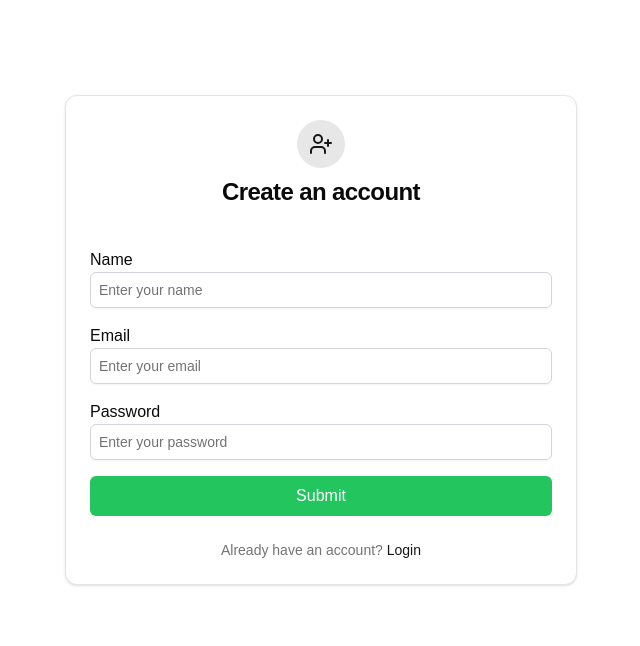
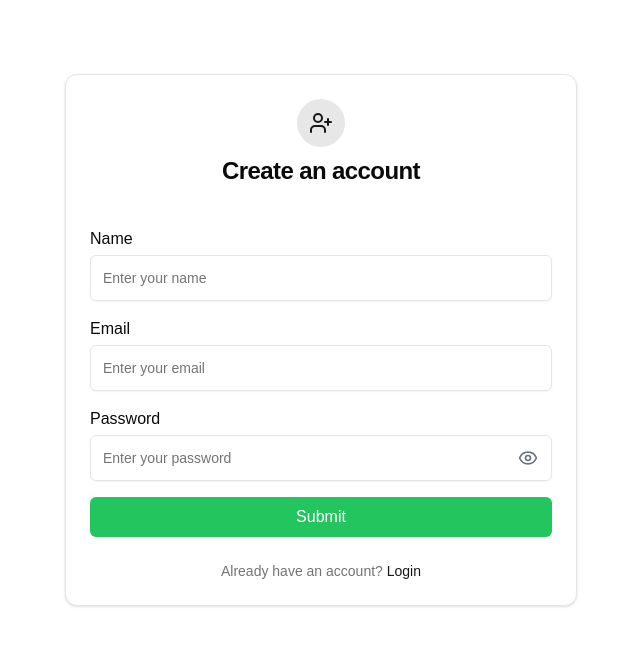
Before and after one commit to rakib-repliq/vocabulary-frontend, a Next.js app: page /register in a window 1280 px wide. Shown: the top 646 px of the page, without its empty margins (319-959 px from the left). Built offline with nearby package versions, Linux system fonts and the light colour scheme.

Commit message:
feat: add InputField & PasswordInput component   - Integrate with LoginForm and RegisterForm

```diff
--- a/components/auth/login-form.tsx
+++ b/components/auth/login-form.tsx
@@ -1,27 +1,31 @@
 'use client';
 import { useFormik } from 'formik';
-import { Input } from '@/components/ui/input';
 import { loginSchema } from '@/lib/schemas';
+import InputField from '@/components/common/InputField';
 
 const LoginForm = () => {
-  const { handleSubmit, handleChange, values, handleBlur, touched, errors } =
-    useFormik({
+  const formik = useFormik({
     initialValues: {
       email: '',
       password: '',
     },
-
     validationSchema: loginSchema,
-
     onSubmit: async (values) => {
       console.log(values);
     },
   });
+
+  const { handleSubmit, handleChange, values, handleBlur, touched, errors } =
+    formik;
   return (
     <form onSubmit={handleSubmit}>
-      <div className="my-4 space-y-1">
-        <label htmlFor="email">Email</label>
-        <Input
+      <InputField
+        htmlFor="email"
+        label="Email"
+        touched={touched.email}
+        errors={errors.email}
+      >
+        <InputField.TextInput
           id="email"
           placeholder="Enter your email"
           type="email"
@@ -29,16 +33,16 @@
           onChange={handleChange}
           onBlur={handleBlur}
           value={values.email}
-          className="block border border-gray-300 rounded-md w-full p-2"
         />
-        {touched.email && errors.email ? (
-          <div className="text-red-500 text-sm">{errors.email}</div>
-        ) : null}
-      </div>
+      </InputField>
 
-      <div className="my-4 space-y-1">
-        <label htmlFor="password">Password</label>
-        <Input
+      <InputField
+        htmlFor="password"
+        label="Password"
+        touched={touched.password}
+        errors={errors.password}
+      >
+        <InputField.PasswordInput
           id="password"
           placeholder="Enter your password"
           type="password"
@@ -46,12 +50,8 @@
           onChange={handleChange}
           onBlur={handleBlur}
           value={values.password}
-          className="block border border-gray-300 rounded-md w-full p-2"
         />
-        {touched.password && errors.password ? (
-          <div className="text-red-500 text-sm">{errors.password}</div>
-        ) : null}
-      </div>
+      </InputField>
 
       <button
         type="submit"
--- a/components/auth/register-form.tsx
+++ b/components/auth/register-form.tsx
@@ -1,12 +1,11 @@
 'use client';
 
 import { useFormik } from 'formik';
-import { Input } from '@/components/ui/input';
 import { registerSchema } from '@/lib/schemas';
+import InputField from '../common/InputField';
 
 const RegisterForm = () => {
-  const { handleSubmit, handleChange, values, handleBlur, touched, errors } =
-    useFormik({
+  const formik = useFormik({
     initialValues: {
       name: '',
       email: '',
@@ -19,11 +18,19 @@
       console.log(values);
     },
   });
+
+  const { handleSubmit, handleChange, values, handleBlur, touched, errors } =
+    formik;
+
   return (
     <form onSubmit={handleSubmit}>
-      <div className="my-4">
-        <label htmlFor="name">Name</label>
-        <Input
+      <InputField
+        htmlFor="name"
+        label="Name"
+        touched={touched.name}
+        errors={errors.name}
+      >
+        <InputField.TextInput
           id="name"
           placeholder="Enter your name"
           type="text"
@@ -31,16 +38,16 @@
           onChange={handleChange}
           onBlur={handleBlur}
           value={values.name}
-          className="block border border-gray-300 rounded-md w-full p-2"
         />
-        {touched.name && errors.name ? (
-          <div className="text-red-500 text-sm">{errors.name}</div>
-        ) : null}
-      </div>
+      </InputField>
 
-      <div className="my-4">
-        <label htmlFor="email">Email</label>
-        <Input
+      <InputField
+        htmlFor="email"
+        label="Email"
+        touched={touched.email}
+        errors={errors.email}
+      >
+        <InputField.TextInput
           id="email"
           placeholder="Enter your email"
           type="email"
@@ -48,16 +55,16 @@
           onChange={handleChange}
           onBlur={handleBlur}
           value={values.email}
-          className="block border border-gray-300 rounded-md w-full p-2"
         />
-        {touched.email && errors.email ? (
-          <div className="text-red-500 text-sm">{errors.email}</div>
-        ) : null}
-      </div>
+      </InputField>
 
-      <div className="my-4">
-        <label htmlFor="password">Password</label>
-        <Input
+      <InputField
+        htmlFor="password"
+        label="Password"
+        touched={touched.password}
+        errors={errors.password}
+      >
+        <InputField.PasswordInput
           id="password"
           placeholder="Enter your password"
           type="password"
@@ -65,12 +72,8 @@
           onChange={handleChange}
           onBlur={handleBlur}
           value={values.password}
-          className="block border border-gray-300 rounded-md w-full p-2"
         />
-        {touched.password && errors.password ? (
-          <div className="text-red-500 text-sm">{errors.password}</div>
-        ) : null}
-      </div>
+      </InputField>
 
       <button
         type="submit"
--- /dev/null
+++ b/components/common/InputField.tsx
@@ -0,0 +1,65 @@
+'use client';
+import { InputHTMLAttributes, ReactNode, useState } from 'react';
+import { Input } from '@/components/ui/input';
+import { Label } from '@/components/ui/label';
+import { Eye, EyeOff } from 'lucide-react';
+
+interface InputFieldProps {
+  htmlFor: string;
+  label: string;
+  children: ReactNode;
+  touched?: boolean;
+  errors?: string;
+}
+
+const InputField = ({
+  htmlFor,
+  label,
+  children,
+  touched,
+  errors,
+}: InputFieldProps) => (
+  <div className="space-y-1 my-4">
+    <Label htmlFor={htmlFor} className="text-base">
+      {label}
+    </Label>
+    {children}
+    {touched && errors && <div className="text-red-500 text-sm">{errors}</div>}
+  </div>
+);
+
+const TextInput = (props: InputHTMLAttributes<HTMLInputElement>) => (
+  <Input {...props} className="py-[22px]" />
+);
+
+const PasswordInput = (props: InputHTMLAttributes<HTMLInputElement>) => {
+  const [showPassword, setShowPassword] = useState(false);
+
+  const togglePasswordVisibility = () => setShowPassword((prev) => !prev);
+
+  return (
+    <div className="relative">
+      <Input
+        {...props}
+        type={showPassword ? 'text' : 'password'}
+        className="py-[22px]"
+      />
+      <button
+        type="button"
+        onClick={togglePasswordVisibility}
+        className="absolute inset-y-0 right-0 flex items-center pr-[14px]"
+      >
+        {showPassword ? (
+          <EyeOff className="h-5 w-5 text-gray-500" />
+        ) : (
+          <Eye className="h-5 w-5 text-gray-500" />
+        )}
+      </button>
+    </div>
+  );
+};
+
+InputField.TextInput = TextInput;
+InputField.PasswordInput = PasswordInput;
+
+export default InputField;
--- /dev/null
+++ b/components/ui/button.tsx
@@ -0,0 +1,57 @@
+import * as React from "react"
+import { Slot } from "@radix-ui/react-slot"
+import { cva, type VariantProps } from "class-variance-authority"
+
+import { cn } from "@/lib/utils"
+
+const buttonVariants = cva(
+  "inline-flex items-center justify-center gap-2 whitespace-nowrap rounded-md text-sm font-medium transition-colors focus-visible:outline-none focus-visible:ring-1 focus-visible:ring-ring disabled:pointer-events-none disabled:opacity-50 [&_svg]:pointer-events-none [&_svg]:size-4 [&_svg]:shrink-0",
+  {
+    variants: {
+      variant: {
+        default:
+          "bg-primary text-primary-foreground shadow hover:bg-primary/90",
+        destructive:
+          "bg-destructive text-destructive-foreground shadow-sm hover:bg-destructive/90",
+        outline:
+          "border border-input bg-background shadow-sm hover:bg-accent hover:text-accent-foreground",
+        secondary:
+          "bg-secondary text-secondary-foreground shadow-sm hover:bg-secondary/80",
+        ghost: "hover:bg-accent hover:text-accent-foreground",
+        link: "text-primary underline-offset-4 hover:underline",
+      },
+      size: {
+        default: "h-9 px-4 py-2",
+        sm: "h-8 rounded-md px-3 text-xs",
+        lg: "h-10 rounded-md px-8",
+        icon: "h-9 w-9",
+      },
+    },
+    defaultVariants: {
+      variant: "default",
+      size: "default",
+    },
+  }
+)
+
+export interface ButtonProps
+  extends React.ButtonHTMLAttributes<HTMLButtonElement>,
+    VariantProps<typeof buttonVariants> {
+  asChild?: boolean
+}
+
+const Button = React.forwardRef<HTMLButtonElement, ButtonProps>(
+  ({ className, variant, size, asChild = false, ...props }, ref) => {
+    const Comp = asChild ? Slot : "button"
+    return (
+      <Comp
+        className={cn(buttonVariants({ variant, size, className }))}
+        ref={ref}
+        {...props}
+      />
+    )
+  }
+)
+Button.displayName = "Button"
+
+export { Button, buttonVariants }
--- /dev/null
+++ b/components/ui/label.tsx
@@ -0,0 +1,26 @@
+"use client"
+
+import * as React from "react"
+import * as LabelPrimitive from "@radix-ui/react-label"
+import { cva, type VariantProps } from "class-variance-authority"
+
+import { cn } from "@/lib/utils"
+
+const labelVariants = cva(
+  "text-sm font-medium leading-none peer-disabled:cursor-not-allowed peer-disabled:opacity-70"
+)
+
+const Label = React.forwardRef<
+  React.ElementRef<typeof LabelPrimitive.Root>,
+  React.ComponentPropsWithoutRef<typeof LabelPrimitive.Root> &
+    VariantProps<typeof labelVariants>
+>(({ className, ...props }, ref) => (
+  <LabelPrimitive.Root
+    ref={ref}
+    className={cn(labelVariants(), className)}
+    {...props}
+  />
+))
+Label.displayName = LabelPrimitive.Root.displayName
+
+export { Label }
--- a/package.json
+++ b/package.json
@@ -9,6 +9,8 @@
     "lint": "next lint"
   },
   "dependencies": {
+    "@radix-ui/react-label": "^2.1.1",
+    "@radix-ui/react-slot": "^1.1.1",
     "@tanstack/react-query": "^5.64.2",
     "axios": "^1.7.9",
     "class-variance-authority": "^0.7.1",
```
Also changed, not shown: 1 other file (tests, documents, lock files or other folders). Lines whose indentation alone changed are shown as unchanged.
